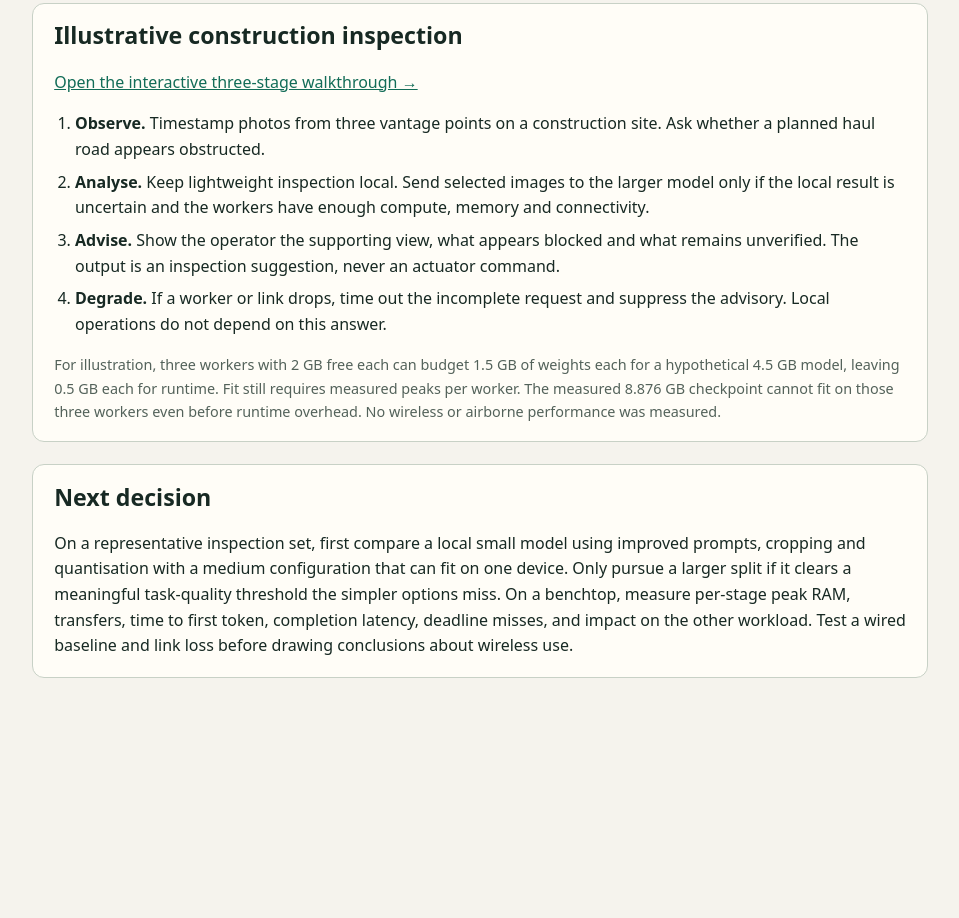
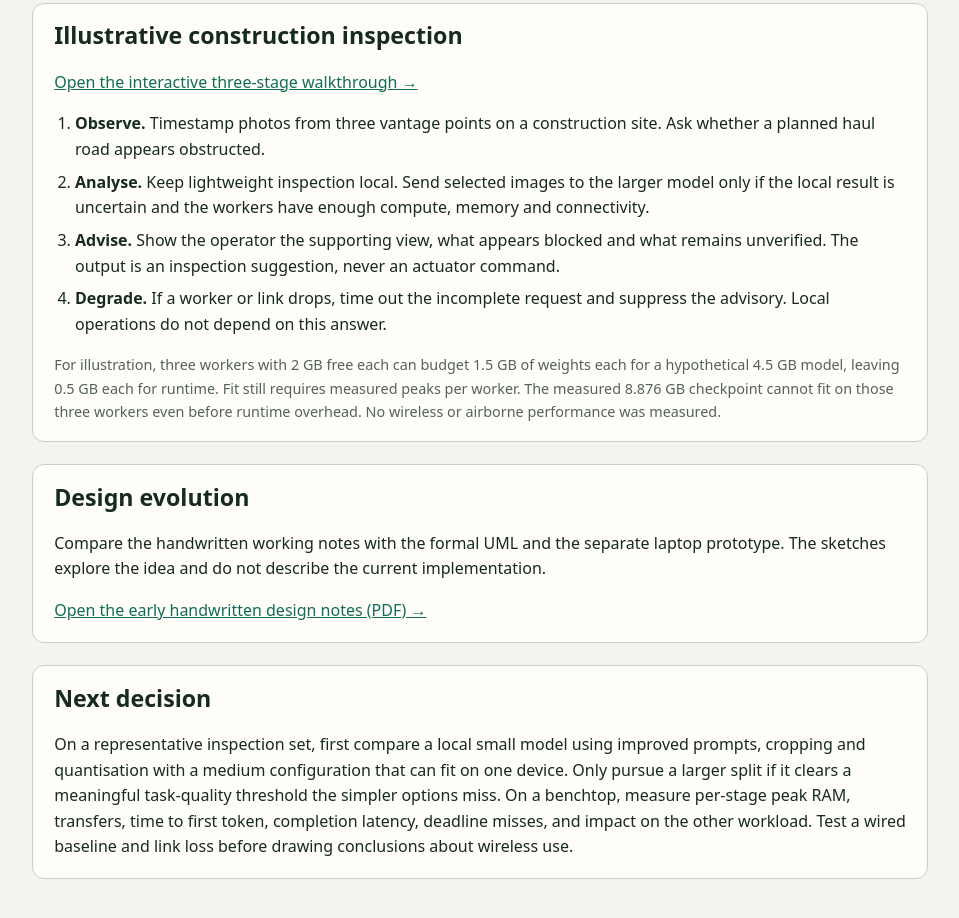
Before and after one commit to hwedwards/hwedwards.github.io, a plain HTML site: page projects/edge-vlm-pipeline.html in a window 1280 px wide. Shown: the part 3894-4812 px from the top of the page, without its empty margins (160-1119 px from the left). Before the commit the page ends 4611 px from the top, so only its background shows below. Drawn offline with Linux system fonts and the light colour scheme.

Commit message:
Feature distributed VLM inference and share early design notes

```diff
--- a/projects/edge-vlm-pipeline.html
+++ b/projects/edge-vlm-pipeline.html
@@ -65,6 +65,11 @@ figure{margin:1.2rem 0 0}figure img{display:block;width:100%;height:auto;border:
 </ol>
 <p class="note">For illustration, three workers with 2 GB free each can budget 1.5 GB of weights each for a hypothetical 4.5 GB model, leaving 0.5 GB each for runtime. Fit still requires measured peaks per worker. The measured 8.876 GB checkpoint cannot fit on those three workers even before runtime overhead. No wireless or airborne performance was measured.</p>
 </section>
+<section aria-labelledby="evolution">
+<h2 id="evolution">Design evolution</h2>
+<p>Compare the handwritten working notes with the formal UML and the separate laptop prototype. The sketches explore the idea and do not describe the current implementation.</p>
+<p><a href="../assets/docs/pipeline-parallel-inference-notes.pdf">Open the early handwritten design notes (PDF) →</a></p>
+</section>
 <section aria-labelledby="next">
 <h2 id="next">Next decision</h2>
 <p>On a representative inspection set, first compare a local small model using improved prompts, cropping and quantisation with a medium configuration that can fit on one device. Only pursue a larger split if it clears a meaningful task-quality threshold the simpler options miss. On a benchtop, measure per-stage peak RAM, transfers, time to first token, completion latency, deadline misses, and impact on the other workload. Test a wired baseline and link loss before drawing conclusions about wireless use.</p>
```
Also changed, not shown: index.html (+2 -1 lines), 1 other file.
